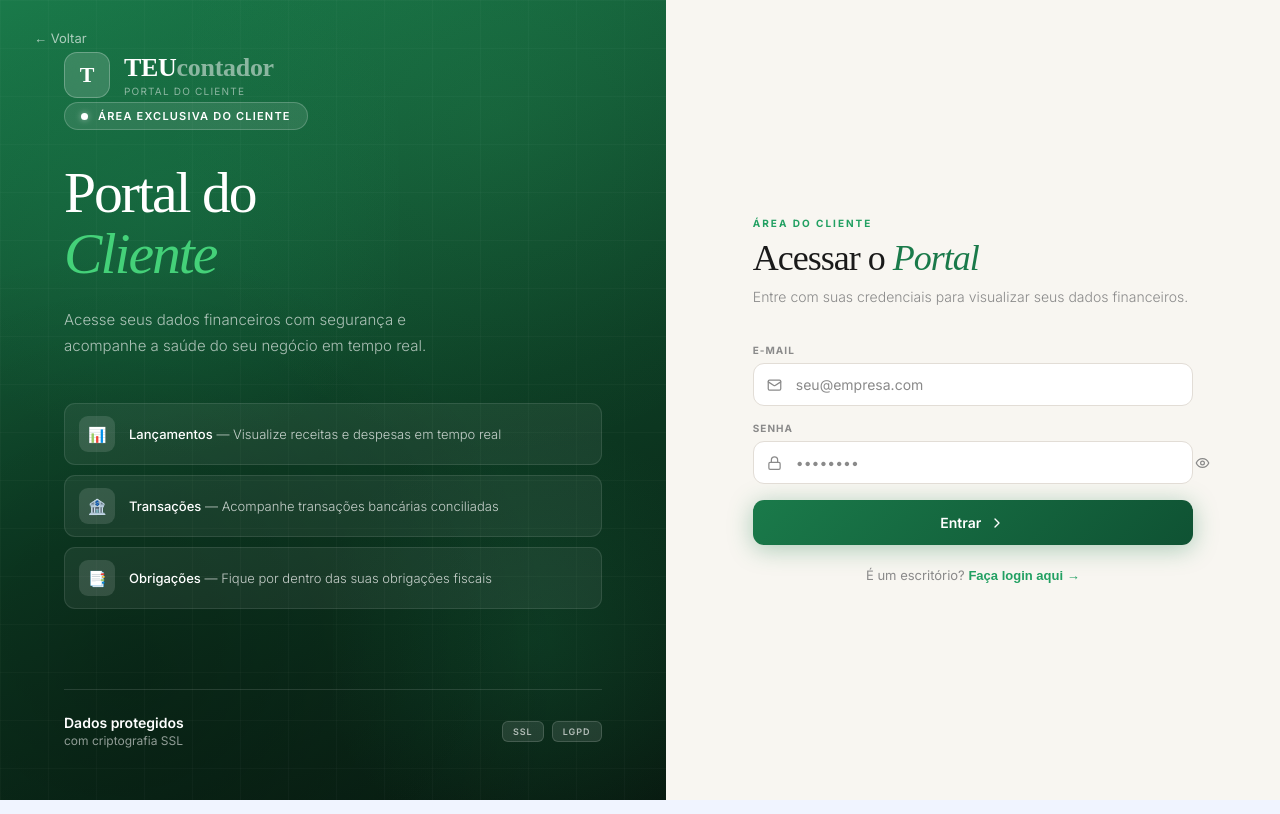
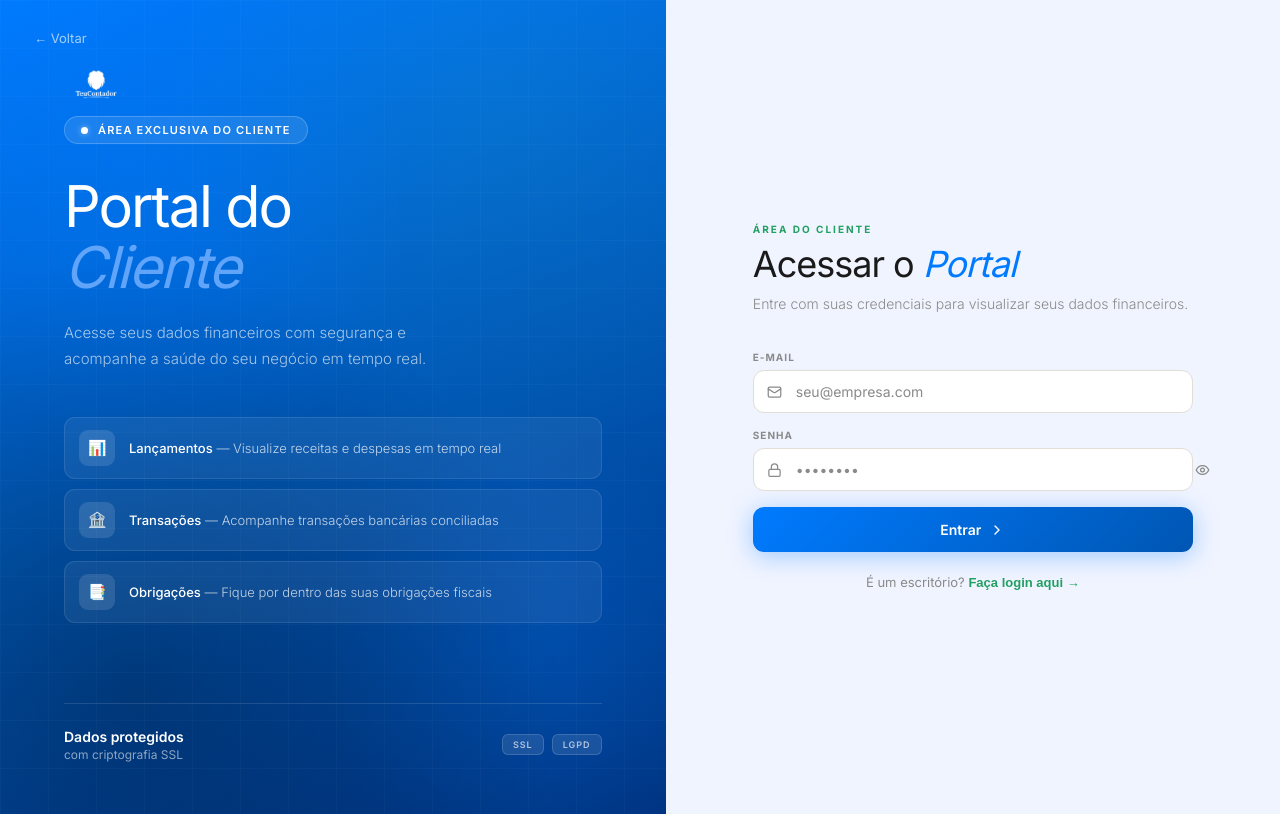
Before and after one commit to matheus15255/teucontador, a React (Vite) app in the folder app/: page /portal in a window 1280 px wide. Built offline with nearby package versions, Linux system fonts and the light colour scheme.

Commit message:
feat: portal e portal do cliente — azul #007bff, Inter, logo.png

```diff
--- a/app/src/features/cliente-portal/ClienteLoginPage.tsx
+++ b/app/src/features/cliente-portal/ClienteLoginPage.tsx
@@ -17,12 +17,12 @@ const Page = styled.div`
   display: flex;
   min-height: 100vh;
   font-family: 'Inter', sans-serif;
-  background: #f8f6f1;
+  background: #f0f4ff;
 `
 
 const Left = styled(motion.div)`
   width: 52%;
-  background: linear-gradient(160deg, #1a7a4a 0%, #0d3d24 55%, #081a10 100%);
+  background: linear-gradient(160deg, #007bff 0%, #0056b3 55%, #003380 100%);
   display: flex;
   flex-direction: column;
   position: relative;
@@ -37,7 +37,7 @@ const LeftGlow1 = styled.div`
   left: -10%;
   width: 70%;
   height: 70%;
-  background: radial-gradient(circle, rgba(26,122,74,0.35) 0%, transparent 70%);
+  background: radial-gradient(circle, rgba(0,123,255,0.35) 0%, transparent 70%);
   pointer-events: none;
 `
 
@@ -47,7 +47,7 @@ const LeftGlow2 = styled.div`
   right: -10%;
   width: 60%;
   height: 60%;
-  background: radial-gradient(circle, rgba(26,122,74,0.2) 0%, transparent 70%);
+  background: radial-gradient(circle, rgba(0,123,255,0.2) 0%, transparent 70%);
   pointer-events: none;
 `
 
@@ -93,14 +93,14 @@ const BrandMark = styled.div`
   display: flex;
   align-items: center;
   justify-content: center;
-  font-family: 'Playfair Display', serif;
+  font-family: 'Inter', sans-serif;
   font-size: 22px;
   font-weight: 700;
   color: #fff;
 `
 
 const BrandName = styled.div`
-  font-family: 'Playfair Display', serif;
+  font-family: 'Inter', sans-serif;
   font-size: 26px;
   font-weight: 600;
   color: #fff;
@@ -133,14 +133,14 @@ const BadgeDot = styled.div`
 `
 
 const HeroTitle = styled.h1`
-  font-family: 'Playfair Display', serif;
+  font-family: 'Inter', sans-serif;
   font-size: clamp(40px, 4.5vw, 58px);
   line-height: 1.06;
   letter-spacing: -2px;
   font-weight: 400;
   margin-bottom: 22px;
   color: #fff;
-  em { font-style: italic; color: #4ade80; opacity: 0.9; }
+  em { font-style: italic; color: #60a5fa; }
 `
 
 const HeroDesc = styled.p`
@@ -218,7 +218,7 @@ const Right = styled.div`
   align-items: center;
   justify-content: center;
   padding: 40px;
-  background: #f8f6f1;
+  background: #f0f4ff;
   overflow-y: auto;
 `
 
@@ -234,14 +234,14 @@ const FormEyebrow = styled.div`
 `
 
 const FormTitle = styled.h2`
-  font-family: 'Playfair Display', serif;
+  font-family: 'Inter', sans-serif;
   font-size: 36px;
   font-weight: 400;
   letter-spacing: -1px;
   margin-bottom: 8px;
   line-height: 1.1;
   color: #1a1a1a;
-  em { font-style: italic; color: #1a7a4a; }
+  em { font-style: italic; color: #007bff; }
 `
 
 const FormSub = styled.p`
@@ -317,7 +317,7 @@ const SubmitBtn = styled(motion.button)<{ $loading?: boolean }>`
   width: 100%;
   padding: 14px;
   border-radius: 11px;
-  background: linear-gradient(135deg, #1a7a4a 0%, #0f5233 100%);
+  background: linear-gradient(135deg, #007bff 0%, #0056b3 100%);
   color: #fff;
   border: none;
   font-size: 14px;
@@ -328,11 +328,11 @@ const SubmitBtn = styled(motion.button)<{ $loading?: boolean }>`
   align-items: center;
   justify-content: center;
   gap: 8px;
-  box-shadow: 0 4px 24px rgba(26,122,74,0.35);
+  box-shadow: 0 4px 24px rgba(0,123,255,0.35);
   transition: all 0.25s;
   opacity: ${({ $loading }) => $loading ? 0.7 : 1};
   pointer-events: ${({ $loading }) => $loading ? 'none' : 'auto'};
-  &:hover { background: linear-gradient(135deg, #22a062 0%, #1a7a4a 100%); box-shadow: 0 6px 28px rgba(26,122,74,0.45); }
+  &:hover { background: linear-gradient(135deg, #3395ff 0%, #007bff 100%); box-shadow: 0 6px 28px rgba(0,123,255,0.45); }
 `
 
 const Spinner = styled.div`
@@ -455,13 +455,7 @@ export function ClienteLoginPage() {
         <LeftContent>
           <motion.div initial={{ y: -20, opacity: 0 }} animate={{ y: 0, opacity: 1 }} transition={{ delay: 0.3, duration: 0.5 }}>
             <Brand>
-              <BrandMark>T</BrandMark>
-              <div>
-                <BrandName>TEU<span>contador</span></BrandName>
-                <div style={{ fontSize: 10, color: 'rgba(255,255,255,0.5)', letterSpacing: '1.2px', textTransform: 'uppercase', marginTop: 2 }}>
-                  Portal do Cliente
-                </div>
-              </div>
+              <img src="/img/logo.png" alt="TEUcontador" style={{ height: 64, width: 'auto', display: 'block', filter: 'brightness(0) invert(1)' }} />
             </Brand>
           </motion.div>
 
--- a/app/src/features/cliente-portal/ClientePortalPage.tsx
+++ b/app/src/features/cliente-portal/ClientePortalPage.tsx
@@ -100,7 +100,7 @@ const Wrapper = styled.div`
 `
 
 const TopBar = styled.div`
-  background: linear-gradient(135deg, #1a7a4a 0%, #0f5233 100%);
+  background: linear-gradient(135deg, #007bff 0%, #0056b3 100%);
   padding: 0 32px;
   height: 60px;
   display: flex;
@@ -114,7 +114,7 @@ const TopBar = styled.div`
 `
 
 const LogoText = styled.div`
-  font-family: 'Playfair Display', serif;
+  font-family: 'Inter', sans-serif;
   font-size: 22px;
   font-weight: 600;
   color: #fff;
@@ -164,7 +164,7 @@ const Greeting = styled.div`
 `
 
 const GreetingTitle = styled.h1`
-  font-family: 'Playfair Display', serif;
+  font-family: 'Inter', sans-serif;
   font-size: 30px;
   font-weight: 400;
   letter-spacing: -0.5px;
@@ -254,7 +254,7 @@ const KpiIconBox = styled.div<{ $color: string }>`
 `
 
 const KpiValue = styled.div<{ $color?: string }>`
-  font-family: 'Playfair Display', serif;
+  font-family: 'Inter', sans-serif;
   font-size: 26px;
   font-weight: 700;
   letter-spacing: -0.5px;
@@ -278,7 +278,7 @@ const SectionHeader = styled.div`
 `
 
 const SectionTitle = styled.h2`
-  font-family: 'Playfair Display', serif;
+  font-family: 'Inter', sans-serif;
   font-size: 18px;
   font-weight: 400;
   letter-spacing: -0.3px;
@@ -571,7 +571,7 @@ const HonorMes = styled.div`
 `
 
 const HonorValor = styled.div`
-  font-family: 'Playfair Display', serif;
+  font-family: 'Inter', sans-serif;
   font-size: 20px;
   font-weight: 700;
   color: ${({ theme }) => theme.text};
@@ -607,7 +607,7 @@ const GuiaTipoTag = styled.div`
   font-weight: 700;
   text-transform: uppercase;
   letter-spacing: 0.5px;
-  color: #1a7a4a;
+  color: #007bff;
   background: #e8f5ee;
   padding: 4px 10px;
   border-radius: 8px;
@@ -898,7 +898,7 @@ export function ClientePortalPage() {
   return (
     <Wrapper>
       <TopBar>
-        <LogoText>TEU<span>contador</span></LogoText>
+        <img src="/img/logo.png" alt="TEUcontador" style={{ height: 44, width: 'auto', display: 'block', filter: 'brightness(0) invert(1)' }} />
         <TopBarRight>
           <ClienteName>{session.razao_social}</ClienteName>
           <TopBarBtn onClick={toggleTheme} title={isDark ? 'Modo Claro' : 'Modo Escuro'}>
@@ -959,7 +959,7 @@ export function ClientePortalPage() {
                   label: 'Saldo',
                   value: fmtCurrency(saldo),
                   icon: <DollarSign size={16} />,
-                  color: saldo >= 0 ? '#1a7a4a' : '#dc2626',
+                  color: saldo >= 0 ? '#007bff' : '#dc2626',
                   sub: 'Receitas − Despesas',
                 },
                 {
@@ -1198,7 +1198,7 @@ export function ClientePortalPage() {
                         width: 38, height: 38, borderRadius: 9, background: '#e8f5ee',
                         display: 'flex', alignItems: 'center', justifyContent: 'center', flexShrink: 0
                       }}>
-                        <FileText size={17} color="#1a7a4a" />
+                        <FileText size={17} color="#007bff" />
                       </div>
                       <div style={{ flex: 1, minWidth: 0 }}>
                         <div style={{ fontSize: 14, fontWeight: 500, whiteSpace: 'nowrap', overflow: 'hidden', textOverflow: 'ellipsis' }}>
@@ -1212,7 +1212,7 @@ export function ClientePortalPage() {
                         onClick={() => downloadArquivo(a.storage_path, a.nome_arquivo)}
                         style={{
                           display: 'flex', alignItems: 'center', gap: 6, padding: '7px 14px',
-                          background: '#1a7a4a', color: '#fff', border: 'none', borderRadius: 8,
+                          background: '#007bff', color: '#fff', border: 'none', borderRadius: 8,
                           fontSize: 12, fontWeight: 600, fontFamily: 'Inter, sans-serif', cursor: 'pointer',
                           flexShrink: 0,
                         }}
```
